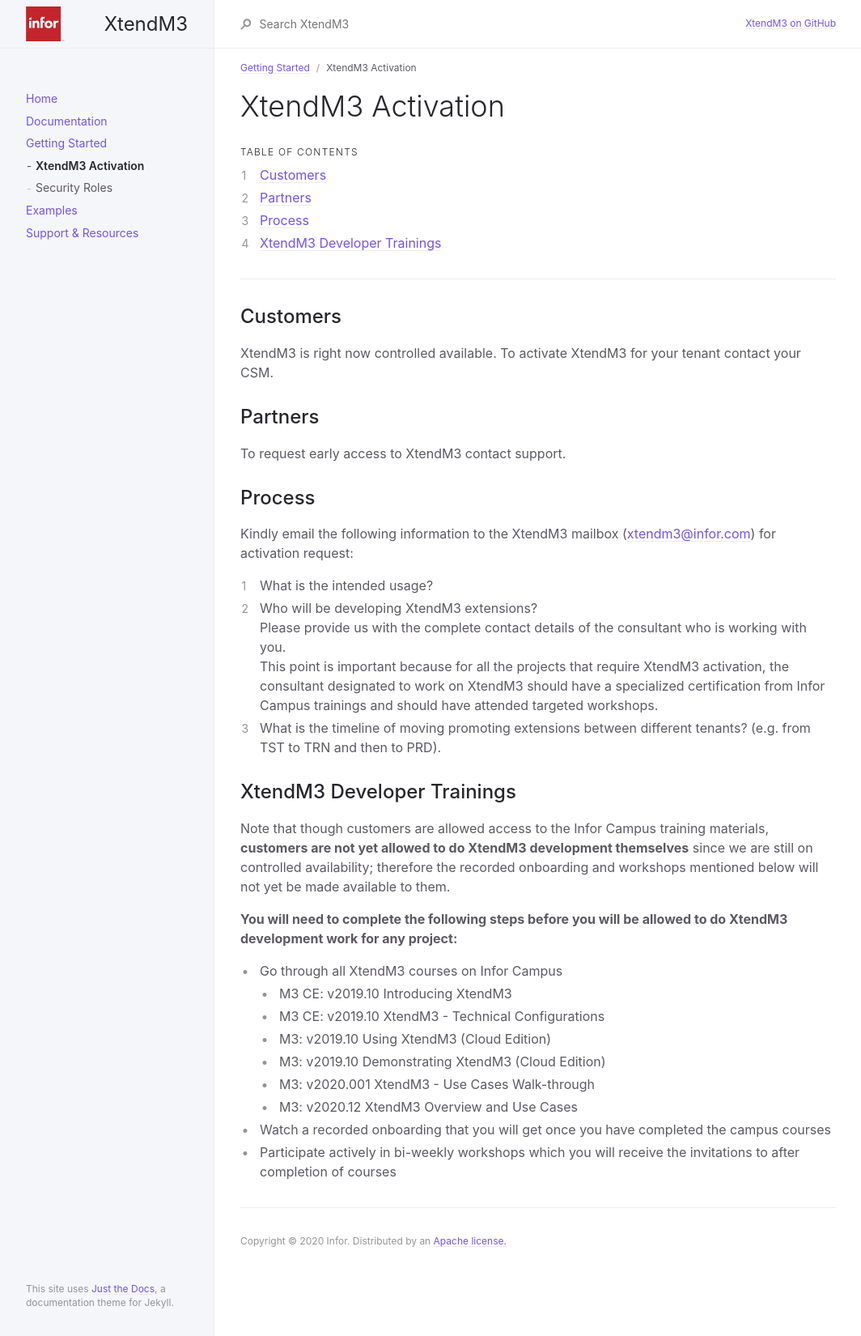
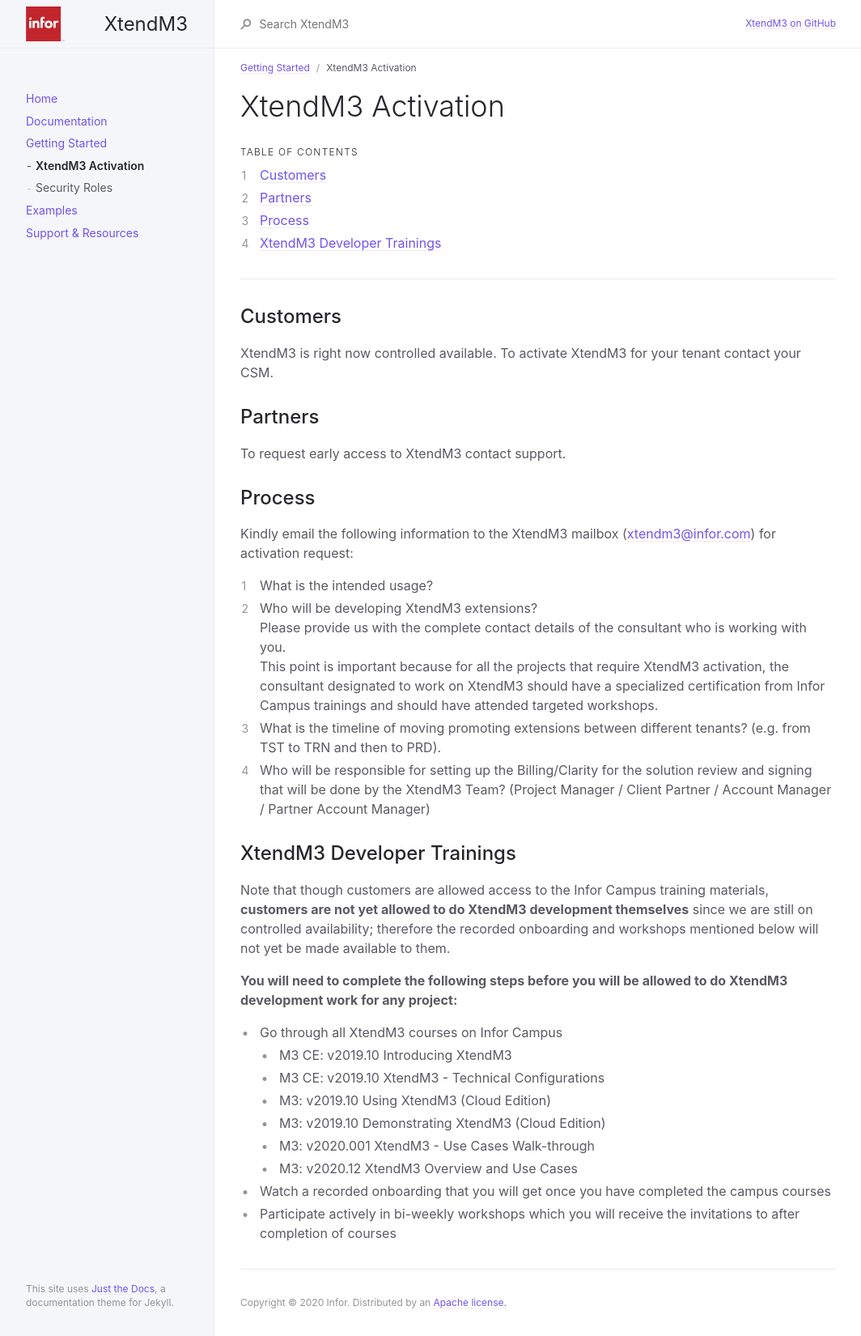
Before and after one commit to infor-cloud/xtendm3, a Jekyll site: the page built from docs/getting-started/xtendm3-activation.md, in a window 1280 px wide. Shown: the whole page at 81% size, without its empty margins (107-1171 px from the left). Built offline with Jekyll 4.4.1, drawn with Linux system fonts in a browser that asks for light colours.

Commit message:
Updated xtendm3-activation.md

```diff
--- a/docs/getting-started/xtendm3-activation.md
+++ b/docs/getting-started/xtendm3-activation.md
@@ -30,6 +30,7 @@ Kindly email the following information to the XtendM3 mailbox ([xtendm3@infor.co
 Please provide us with the complete contact details of the consultant who is working with you.
 This point is important because for all the projects that require XtendM3 activation, the consultant designated to work on XtendM3 should have a specialized certification from Infor Campus trainings and should have attended targeted workshops.
 3. What is the timeline of moving promoting extensions between different tenants? (e.g. from TST to TRN and then to PRD).
+4. Who will be responsible for setting up the Billing/Clarity for the solution review and signing that will be done by the XtendM3 Team? (Project Manager / Client Partner / Account Manager / Partner Account Manager)
 
 ## XtendM3 Developer Trainings
 Note that though customers are allowed access to the Infor Campus training materials, **customers are not yet allowed to do XtendM3 development themselves** since we are still on controlled availability; therefore the recorded onboarding and workshops mentioned below will not yet be made available to them.
```
